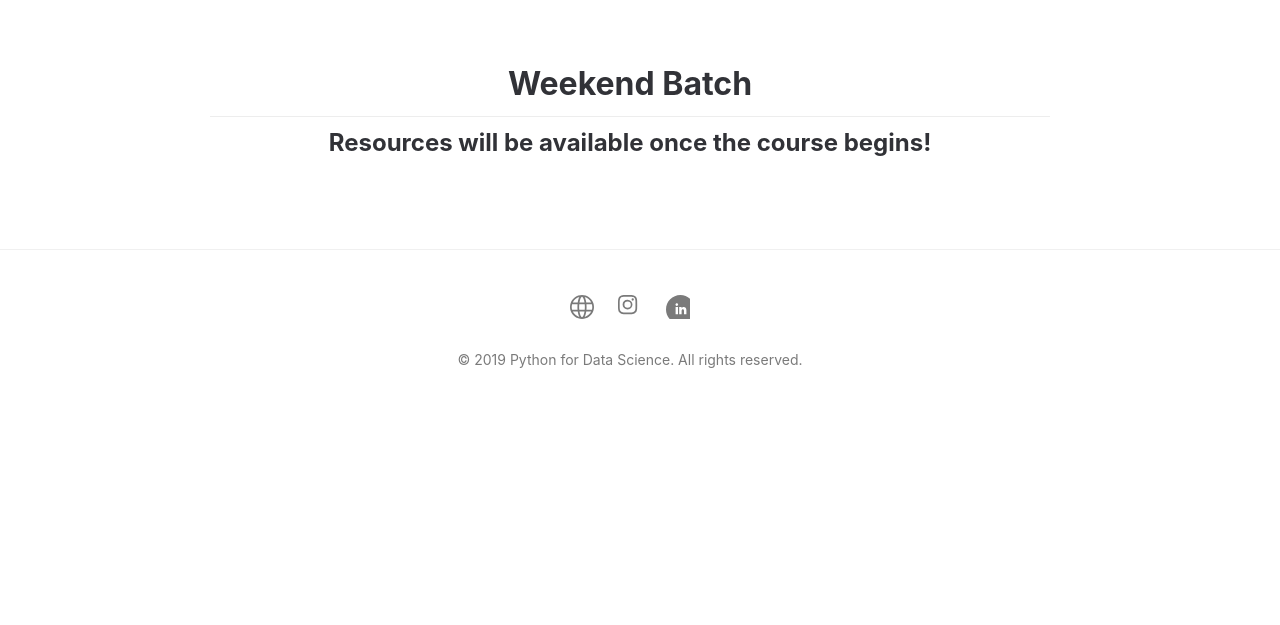
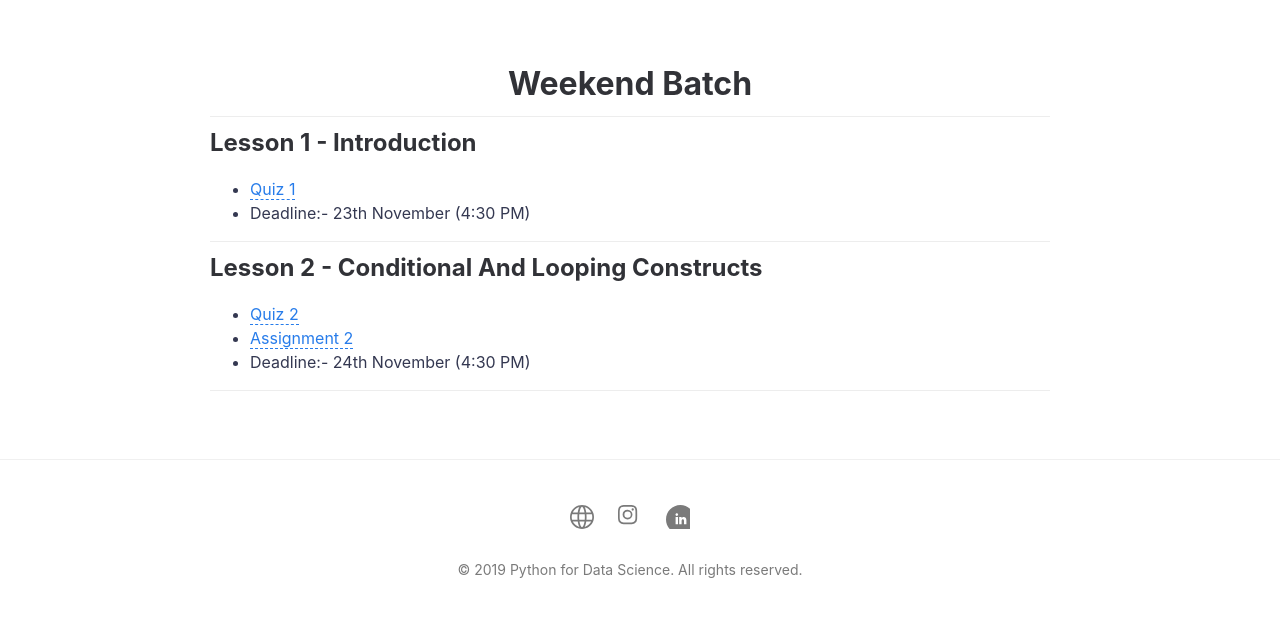
Before and after one commit to Ai-Adventures/weekend, a Jekyll site: the page built from resources.md, in a window 1280 px wide. Shown: the part 485-1110 px from the top of the page. Built offline with Jekyll 4.4.1, drawn with Linux system fonts in a browser that asks for light colours; before the commit the page ends 900 px from its top, so only the background shows below that.

Commit message:
Day 1 live

```diff
--- a/resources.md
+++ b/resources.md
@@ -8,8 +8,8 @@ published: True
 
 <h1 style="text-align: center;">{{ site.batch_name }} Batch</h1>
 ***
-<h2 style="text-align: center;">Resources will be available once the course begins!</h2>
-<!--
+<!-- <h2 style="text-align: center;">Resources will be available once the course begins!</h2> -->
+
 ## Lesson 1 - Introduction
 
 - [Quiz 1]({{ site.quiz_1 }})
```
Also changed, not shown: other parts of resources.md (+2 -4 lines), 2 other files.
